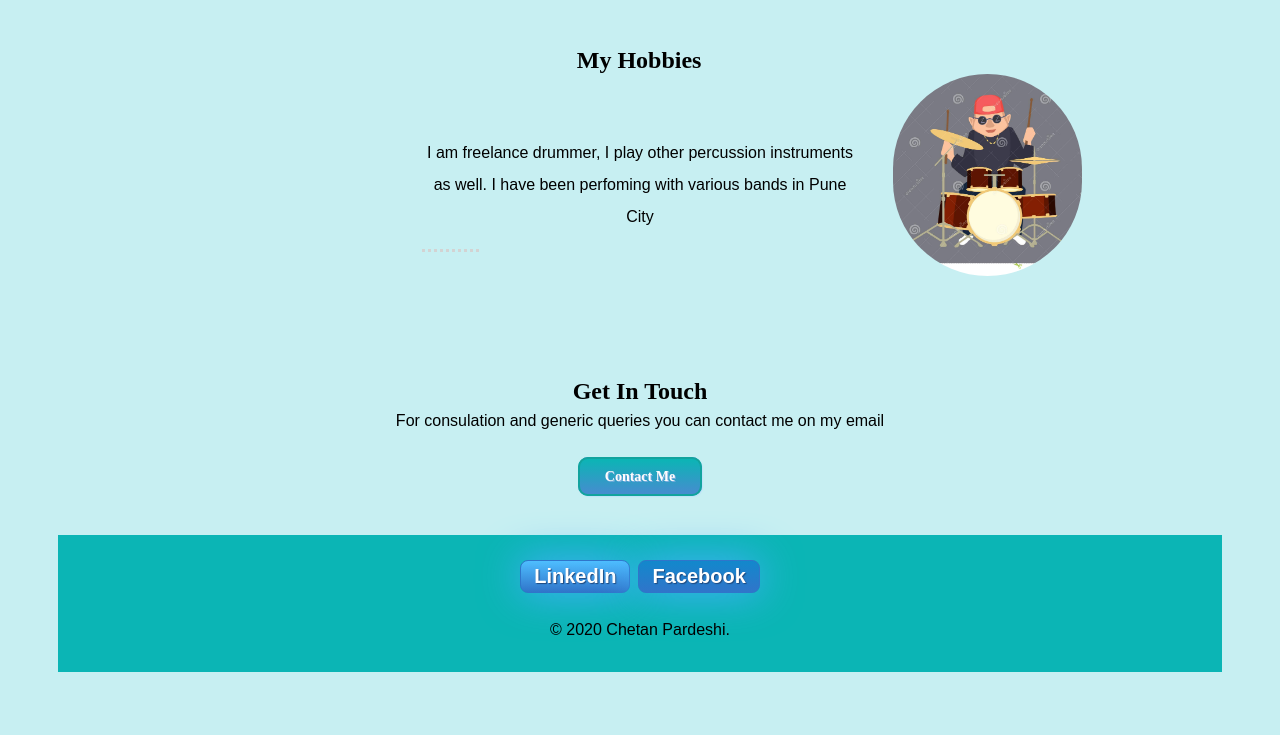
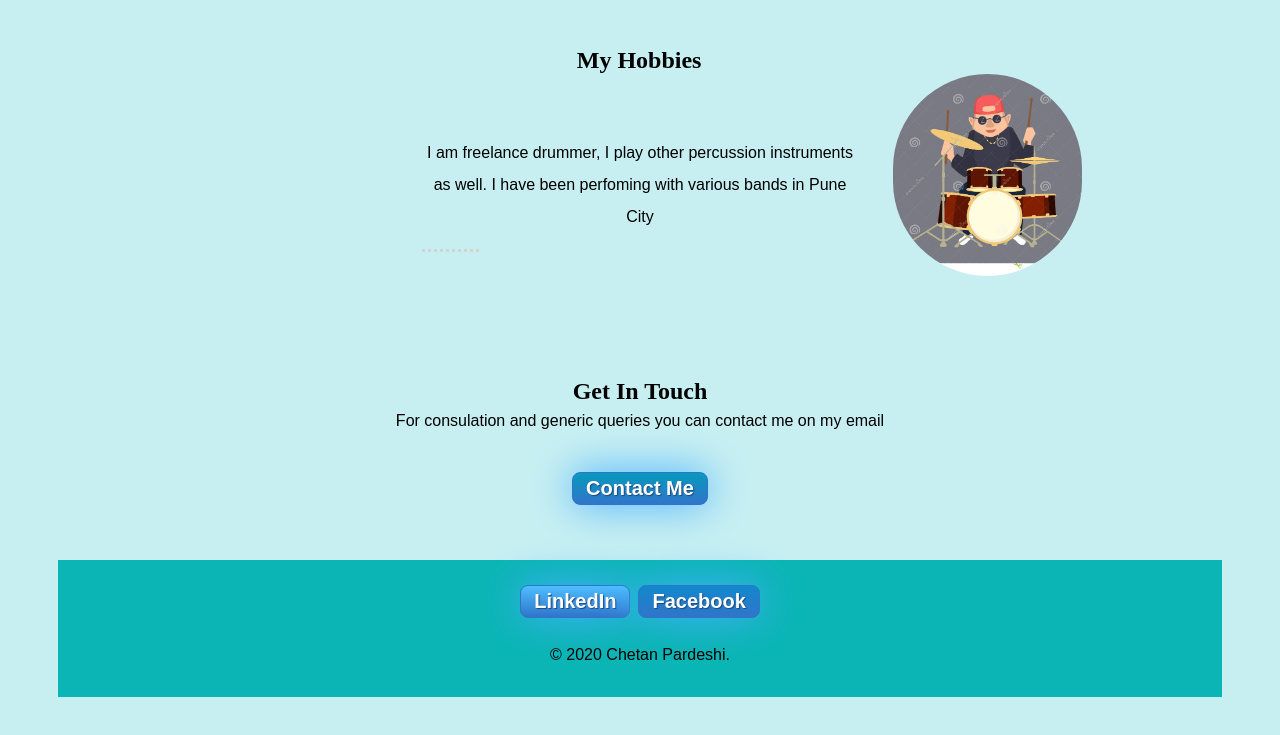
Before and after one commit to cheetah1989/TestDevOpsTFTokens, a plain HTML site: page index.html in a window 1280 px wide. Shown: the part 1281-2016 px from the top of the page. Drawn offline with Linux system fonts and the light colour scheme.

Commit message:
Add files via upload

```diff
--- a/personal_style.css
+++ b/personal_style.css
@@ -94,33 +94,41 @@ margin-right: 15%;
 }
 
 .btn {
-  font-family: "Sacramento";
-  font-weight: bold;
-  color: #FFFCFD;
-  font-size: 14px;
-  text-shadow: 1px 1px 0 #7CACDE;
-  box-shadow: 1px 1px 1px #BEE2F9;
-  padding: 10px 25px;
-  -moz-border-radius: 10px;
-  -webkit-border-radius: 10px;
-  border-radius: 10px;
-  border: 2px solid #12A39E;
-  background: #0BB5B5;
-  background: linear-gradient(top,  #0BB5B5,  #468CCF);
-  background: -ms-linear-gradient(top,  #0BB5B5,  #468CCF);
-  background: -webkit-gradient(linear, left top, left bottom, from(#0BB5B5), to(#468CCF));
-  background: -moz-linear-gradient(top,  #0BB5B5,  #468CCF);
-  text-decoration: none;
+    display: inline-block;
+    text-align: center;
+    vertical-align: middle;
+    padding: 4px 13px;
+    border: 1px solid #3075ca;
+    border-radius: 8px;
+    background: #0799bd;
+    background: -webkit-gradient(linear, left top, left bottom, from(#0799bd), to(#3075ca));
+    background: -moz-linear-gradient(top, #0799bd, #3075ca);
+    background: linear-gradient(to bottom, #0799bd, #3075ca);
+    -webkit-box-shadow: #48afff 0px 0px 40px 0px;
+    -moz-box-shadow: #48afff 0px 0px 40px 0px;
+    box-shadow: #48afff 0px 0px 40px 0px;
+    text-shadow: #1e497f 1px 1px 1px;
+    font: normal normal bold 20px arial;
+    color: #ffffff;
+    text-decoration: none;
+}
+.btn:hover,
+.btn:focus {
+    border: 1px solid ##3c92fd;
+    background: #08b8e3;
+    background: -webkit-gradient(linear, left top, left bottom, from(#08b8e3), to(#3a8cf2));
+    background: -moz-linear-gradient(top, #08b8e3, #3a8cf2);
+    background: linear-gradient(to bottom, #08b8e3, #3a8cf2);
+    color: #ffffff;
+    text-decoration: none;
+}
+.btn:active {
+    background: #045c71;
+    background: -webkit-gradient(linear, left top, left bottom, from(#045c71), to(#3075ca));
+    background: -moz-linear-gradient(top, #045c71, #3075ca);
+    background: linear-gradient(to bottom, #045c71, #3075ca);
 }
 
-.btn:hover {
-  color: #14396A;
-  background: #468CCF;
-  background: linear-gradient(top,  #468CCF,  #63B8EE);
-  background: -ms-linear-gradient(top,  #468CCF,  #63B8EE);
-  background: -webkit-gradient(linear, left top, left bottom, from(#468CCF), to(#63B8EE));
-  background: -moz-linear-gradient(top,  #468CCF,  #63B8EE);
-}
 
 .bottom-container {
   margin:50px;
```
